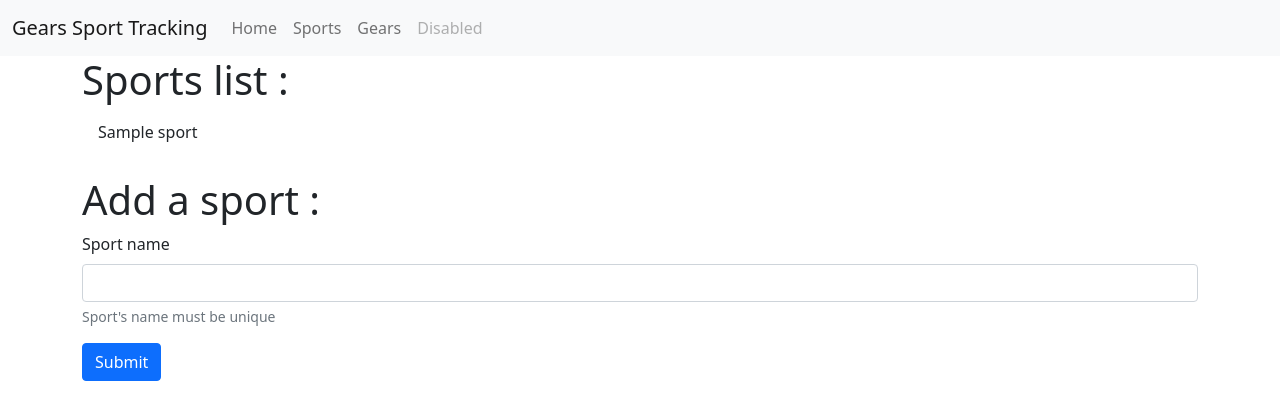
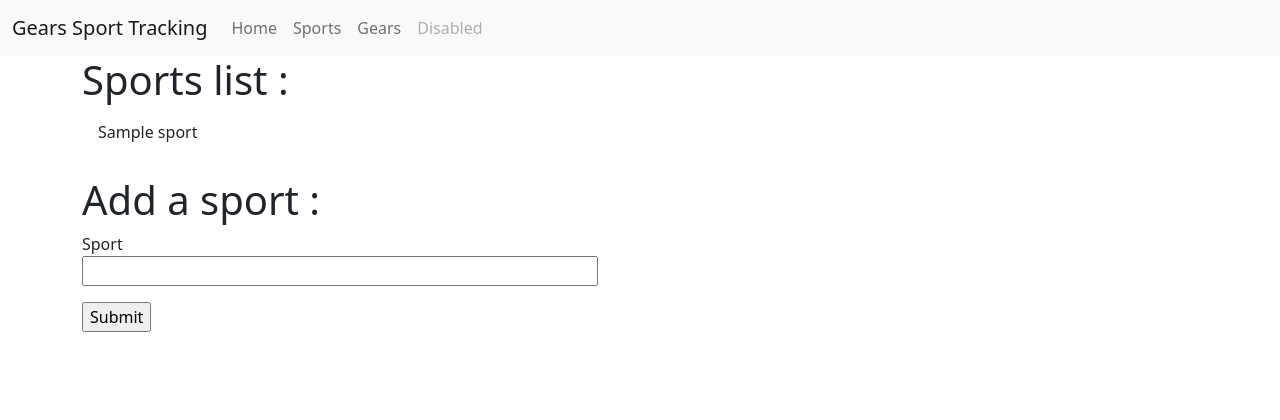
Before and after one commit to Fabien-Drx/sportstrack, a Flask app: template templates/sports.html in a window 1280 px wide. Shown: the top 420 px of the page. Run offline with Flask 2, Linux system fonts and the light colour scheme; the template is opened without the code that fills it: most values are stand-ins (such as "Sample title", 1, 10 or a date in 2020); form fields are guessed from the names that the template uses.

Commit message:
Form correction

```diff
--- a/templates/sports.html
+++ b/templates/sports.html
@@ -13,16 +13,18 @@
             <li class="list-group-item">{{ sport.sport }}</li>
         {%  endfor %}
     </ul>
-    </BR>
+
+    <br>
+
     <H1 class="display-6">Add a sport :</H1>
-    <form>
-    {{ create_sport_form.hidden_tag() }}
-      <div class="mb-3">
-        <label class="form-label">Sport name</label>
-        <input type="textearea" class="form-control" id="exampleInputEmail1" aria-describedby="emailHelp">
-        <div id="emailHelp" class="form-text">Sport's name must be unique</div>
-      </div>
-      <button type="submit" class="btn btn-primary">Submit</button>
-</form>
+
+    <form action="" method="POST" novalidate>
+        {{ create_sport_form.hidden_tag() }}
+        <div class="mb-3">
+            {{ create_sport_form.sport.label }} <br>
+            {{ create_sport_form.sport(size=50) }}
+        </div>
+            {{ create_sport_form.submit() }}
+    </form>
 
 {% endblock %}
```
